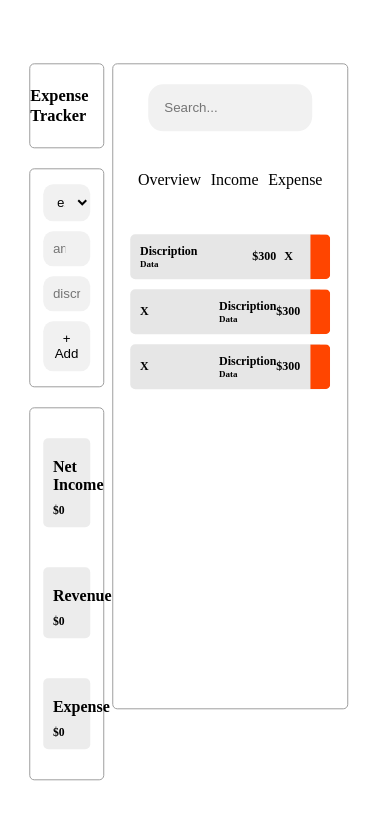
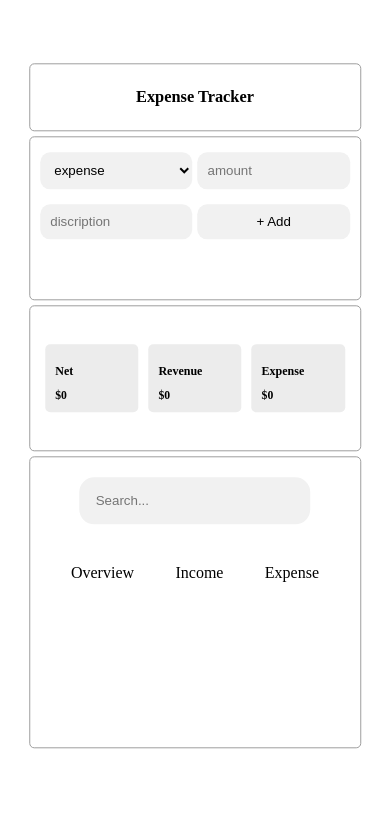
Before and after one commit to mikhail-zapolskyi/Expense-Tracker, a plain HTML site: page index.html in a window 390 px wide. Drawn offline with Linux system fonts and the light colour scheme.

Commit message:
media queries

```diff
--- a/index.html
+++ b/index.html
@@ -29,7 +29,7 @@
                     </div>
                     <div class="totals__container">
                          <div class="data__total">
-                              <h2 class="total__title">Net Income</h2>
+                              <h2 class="total__title">Net</h2>
                               <h3 class="total__amount">$0</h3>
                          </div>
                          <div class="data__total">
@@ -50,30 +50,14 @@
                          <p class="board__link expense">Expense</p>
                     </div>
                     <div class="board__display">
-                         <div class="board__card exp__border" id="45544">
+                         <!-- <div class="board__card exp__border" id="45544">
                               <div>
                                    <div class="board__card--discription">Discription</div>
                                    <div class="board__card--date">Data</div>
                               </div>
                               <div class="board__card--amount">$300</div>
                               <div class="board__card--icon">X</div>
-                         </div>
-                         <div class="board__card exp__border" id="45544">
-                              <div class="board__card--icon">X</div>
-                              <div>
-                                   <div class="board__card--discription">Discription</div>
-                                   <div class="board__card--date">Data</div>
-                              </div>
-                              <div class="board__card--amount">$300</div>
-                         </div>
-                         <div class="board__card exp__border" id="45544">
-                              <div class="board__card--icon">X</div>
-                              <div>
-                                   <div class="board__card--discription">Discription</div>
-                                   <div class="board__card--date">Data</div>
-                              </div>
-                              <div class="board__card--amount">$300</div>
-                         </div>
+                         </div> -->
                     </div>
                </div>
           </div>
--- a/style.css
+++ b/style.css
@@ -177,3 +177,101 @@ html {
 .inc__border {
      border-right: 2rem solid rgb(0, 199, 43);
 }
+
+@media only screen and (max-width: 60em),
+       only screen and (max-height: 48em) {
+     .center__container {
+          width: 85vw;
+          height: 85vh;
+          grid-template-columns: 1fr;
+          grid-row-gap: .5rem;
+     }
+
+     .tracker__data {
+          height: auto;
+          display: grid;
+          grid-template-columns: 1fr 1fr;
+          grid-gap: .5rem;
+     }
+
+     .title__container {
+          width: 100%;
+          height: auto;
+          grid-column: 1 / 3;
+     }
+
+     .board__inputs {
+          width: 100%;
+          height: auto;
+          margin-top: 0;
+          padding: 1rem;
+          border: 1px solid rgb(158, 158, 158);
+          display: flex;
+          flex-direction: column;
+          border-radius: 5px;
+     }
+
+     .totals__container {
+          width: 100%;
+          height: auto;
+          margin-top: 0;
+          padding: 1rem;
+          border: 1px solid rgb(158, 158, 158);
+          display: flex;
+          flex-direction: column;
+          align-items: center;
+          border-radius: 5px;
+     }
+
+     .data__total {
+          width: 90%;
+          height: auto;
+          margin: .5rem;
+          padding: 1rem;
+          background-color: rgb(236, 236, 236);
+          display: flex;
+          flex-direction: column;
+          border-radius: 5px;
+     }
+
+     .main__container {
+          width: 100%;
+          height: 90%;
+          max-height: 85vh;
+          border: 1px solid rgb(158, 158, 158);
+          display: flex;
+          flex-direction: column;
+          border-radius: 5px;
+     }
+}
+
+@media only screen and (max-width: 30em),
+       only screen and (max-height: 30em){
+     .board__inputs {
+          grid-column: 1 / 3;
+     }
+
+     .board__form {
+          display: grid;
+          grid-template-columns: 1fr 1fr;
+          grid-gap: .5rem;
+     }
+
+     .form__input {
+          width: 100%;
+     }
+
+     .totals__container {
+          grid-column: 1 / 3;
+          width: 100%;
+          display: flex;
+          flex-direction: row;
+          align-items: center;
+          border-radius: 5px;
+     }
+
+     .total__title {
+          font-size: 1.2rem;
+          padding: 1rem 0;
+     }
+}
```
